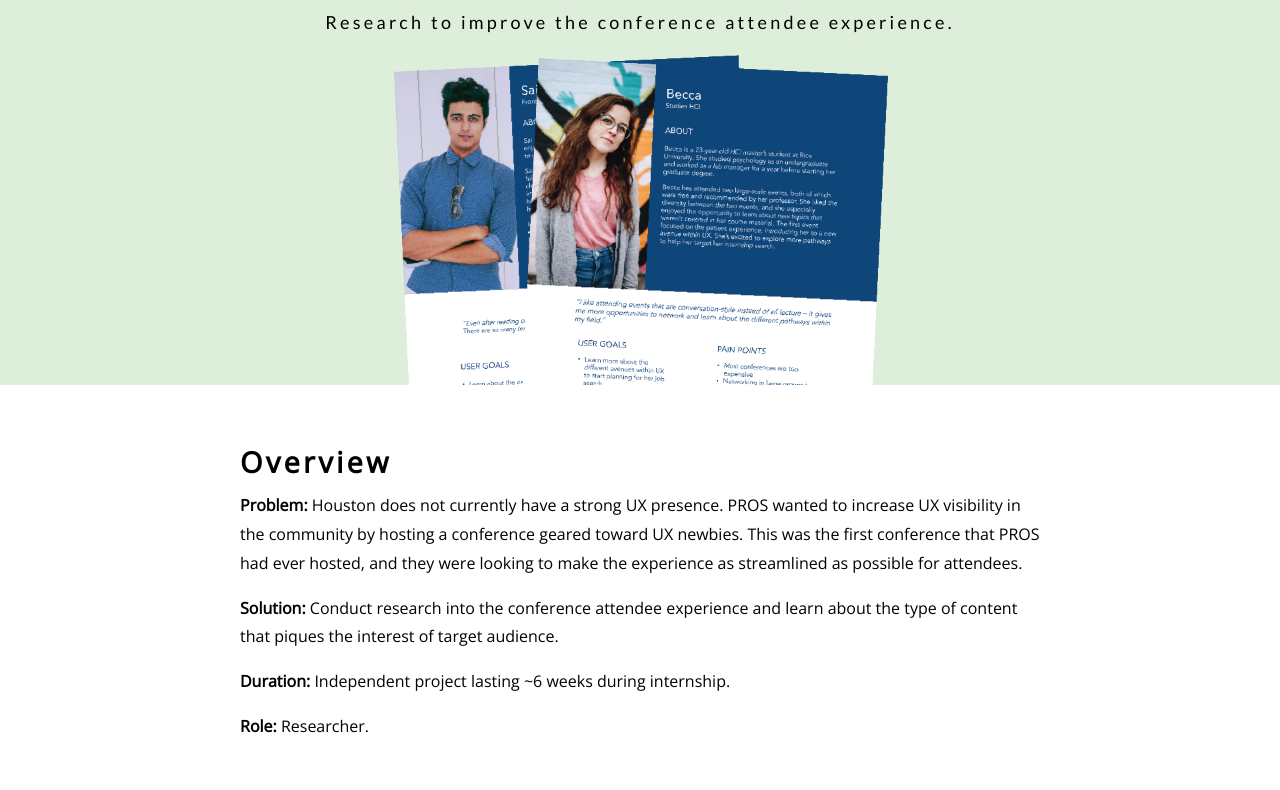
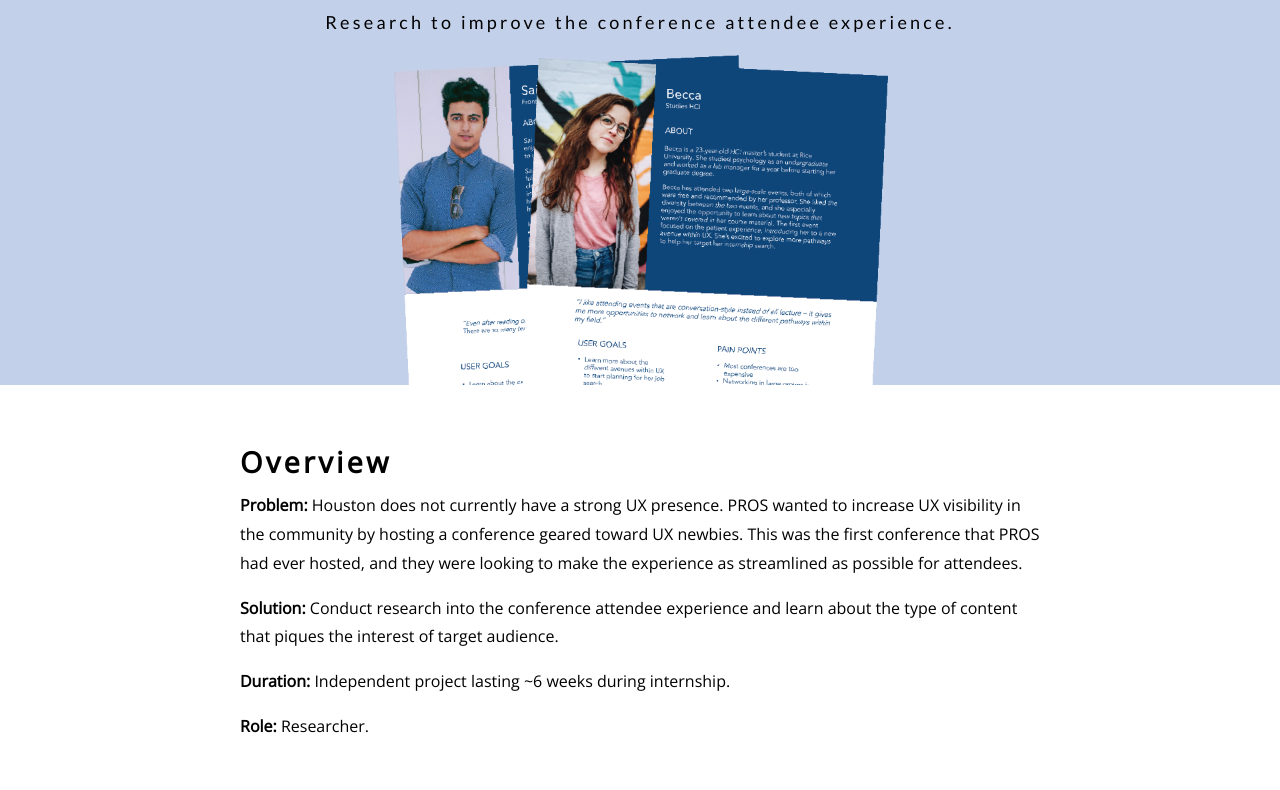
Before and after one commit to amaelena/amaelena.github.io, a plain HTML site: page ascend.html in a window 1280 px wide. Shown: the part 169-959 px from the top of the page. Drawn offline with nearby package versions, Linux system fonts and the light colour scheme.

Commit message:
fixed color on ascend

```diff
--- a/ascend.html
+++ b/ascend.html
@@ -44,7 +44,7 @@
         <div class="spacer">
           &nbsp;
         </div>
-        <div class="banner" id="careconnect">
+        <div class="banner" id="ascend">
           <h1>Ascend UX</h1>
           <h2>Research to improve the conference attendee experience.</h2>
           <img src="imgs/ascend_banner.png" alt="ascend personas header image">
--- a/css/style.css
+++ b/css/style.css
@@ -263,7 +263,7 @@ figure img{
     line-height: 1.5;
     text-transform: none;
     color: white;
-    letter-spacing: 0.1em;
+    letter-spacing: 0.15em;
     padding-top: 50px;
     padding-bottom: 0;
   }
@@ -358,6 +358,9 @@ header {
 }
 #pros_color{
   background-color: #fddfd3;
+}
+#ascend{
+  background-color: #c3d0ea;
 }
   .banner h1{
     font-size: 26px;
```
